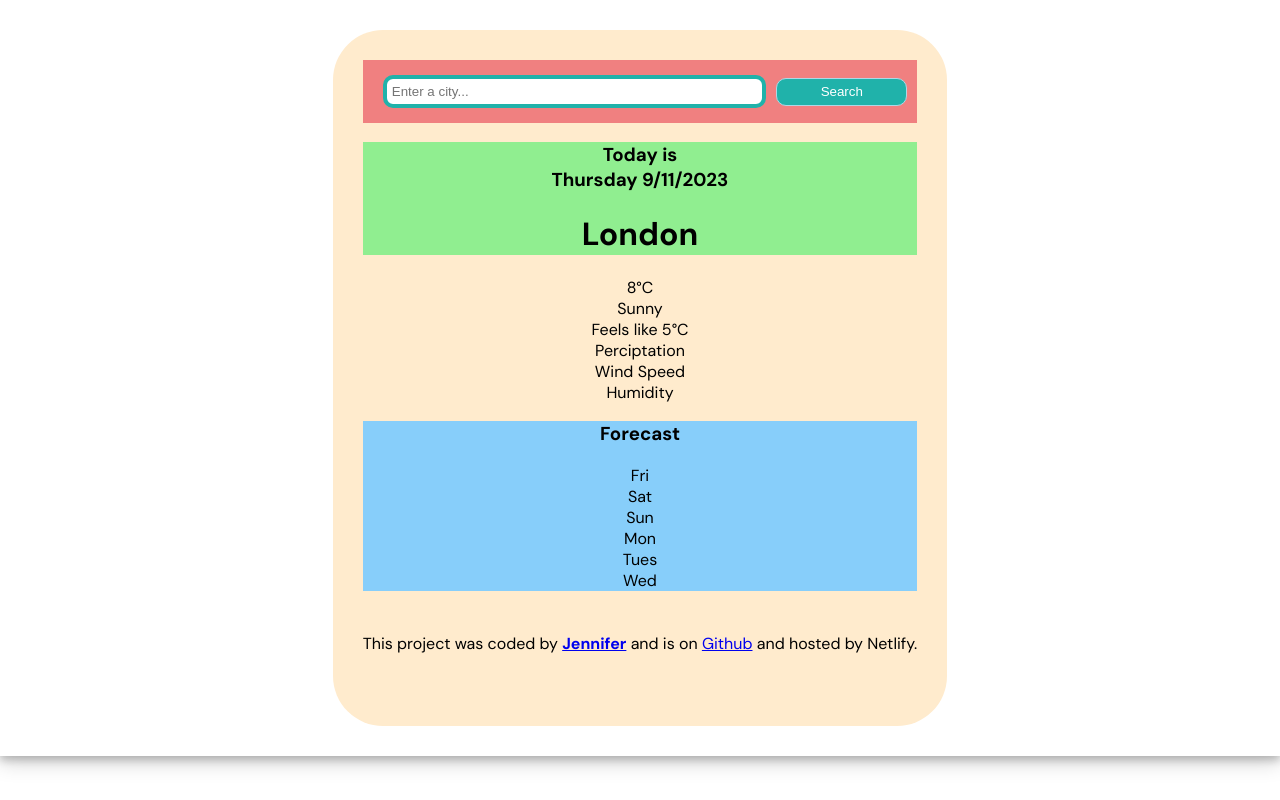
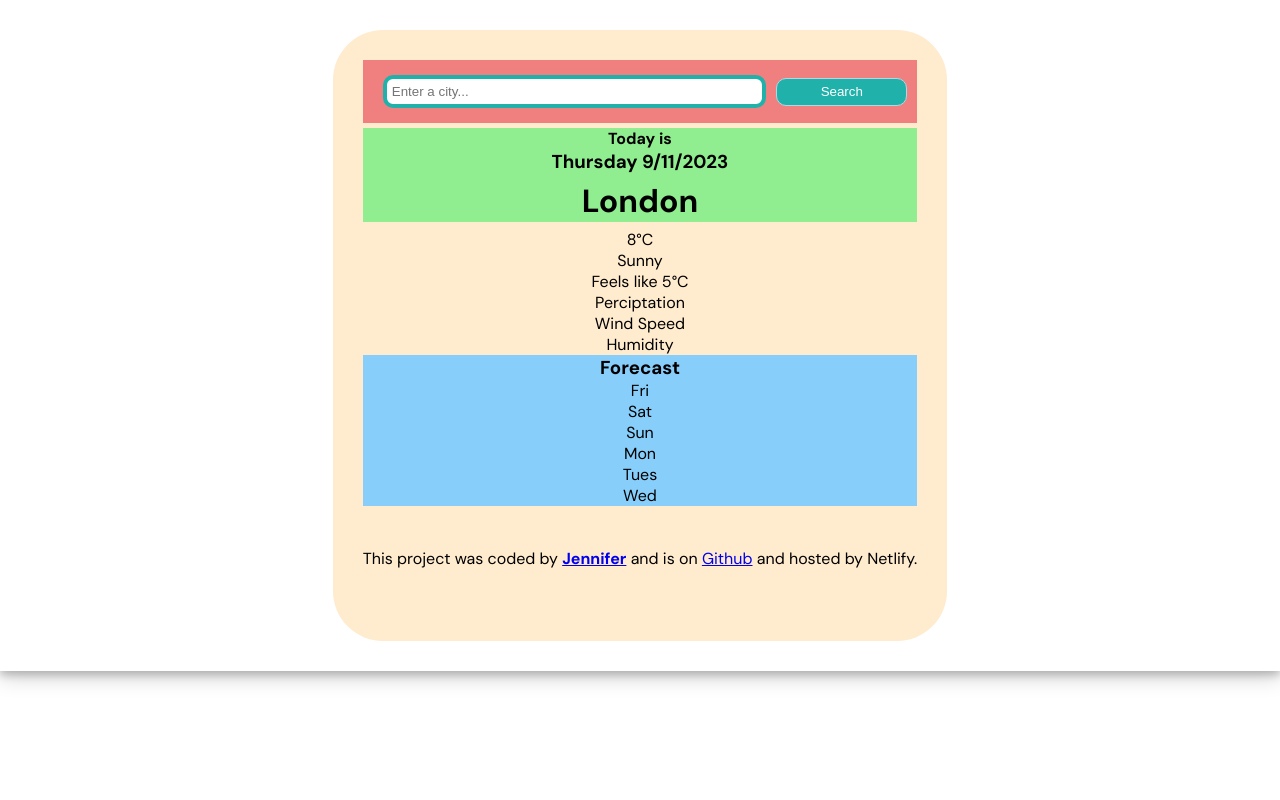
Before and after one commit to jennyweic/weather-app-vanilla, a website: page index.html in a window 1280 px wide. Drawn offline with Linux system fonts and the light colour scheme.

Commit message:
heading details updated

```diff
--- a/index.html
+++ b/index.html
@@ -22,8 +22,8 @@
 </header>
   <main>
     <div class="heading-details">
-      <h3>Today is <br/>
-        Thursday 9/11/2023</h3>
+      <h4>Today is</h4>
+      <h3>Thursday 9/11/2023</h3>
       <h1>London</h1>
     </div>
     <div class="main-weather-details-grid">
--- a/src/style.css
+++ b/src/style.css
@@ -5,6 +5,22 @@
   display: flex;
   justify-content: center;
   box-shadow: 0 4px 8px 0 rgba(0, 0, 0, 0.2), 0 6px 20px 0 rgba(0, 0, 0, 0.19);
+}
+
+h1 {
+  margin: 0.2em;
+}
+
+h3 {
+  margin-top: 0px;
+  margin-bottom: 0px;
+  font-style: normal;
+}
+
+h4 {
+  margin-top: 5px;
+  margin-bottom: 0px;
+  font-style: normal;
 }
 
 .app-card {
```
